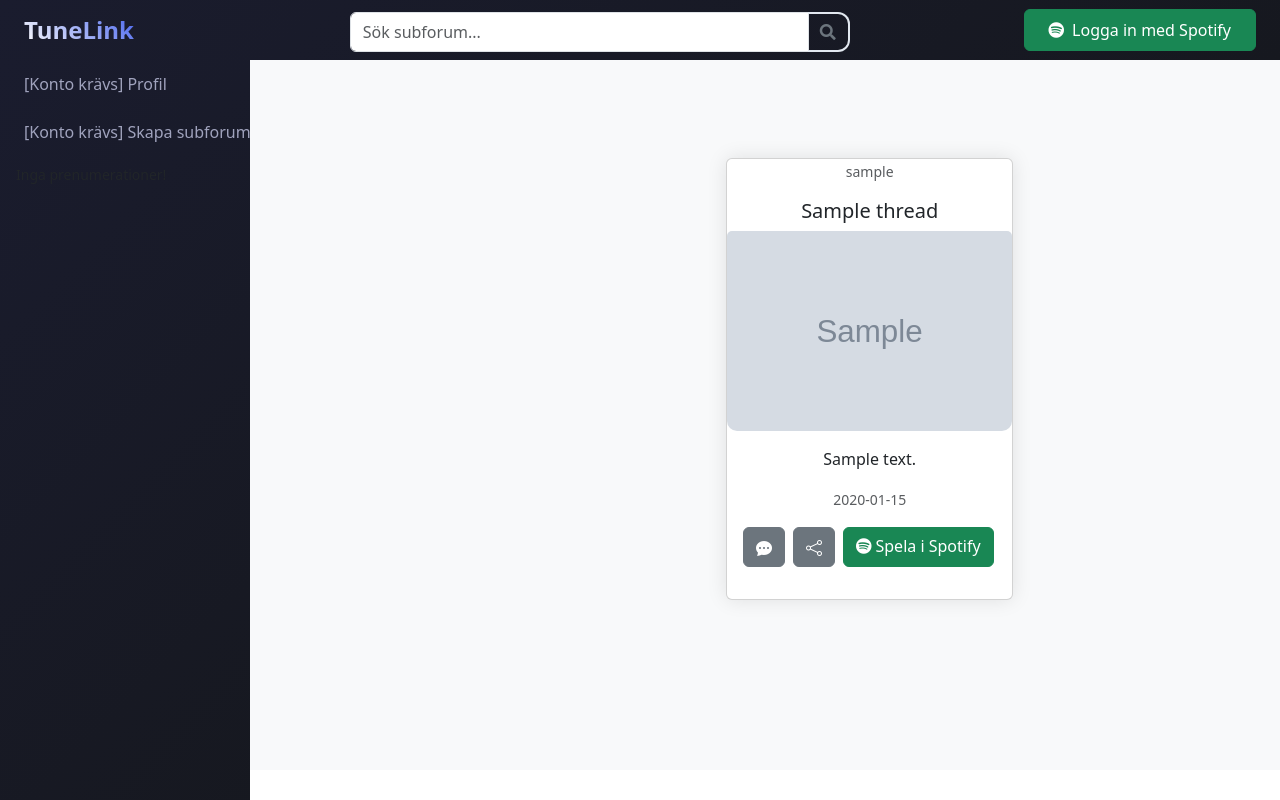
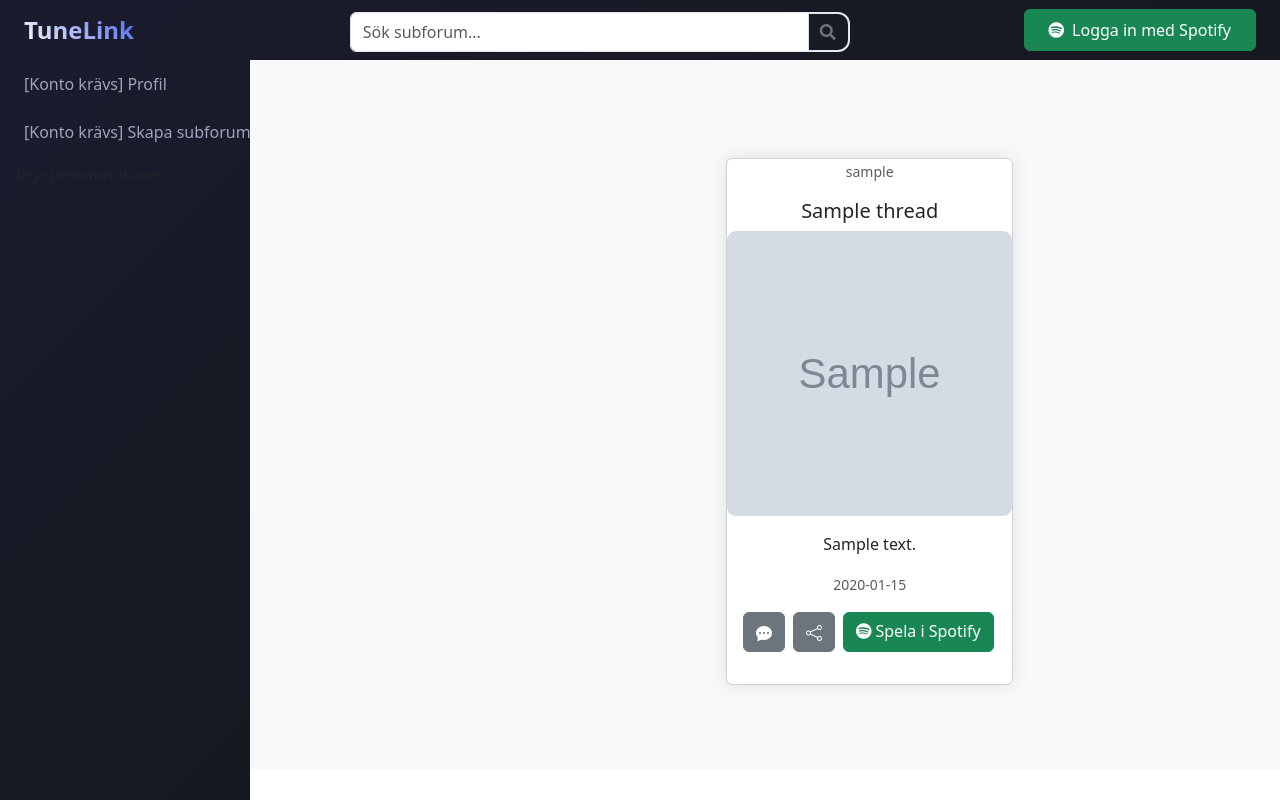
Before and after one commit to itsHampus/TuneLink_08, a Flask app: template templates/dashboard.html in a window 1280 px wide. Run offline with Flask 3, Linux system fonts and the light colour scheme; the template is opened without the code that fills it: most values are stand-ins (such as "Sample title", 1, 10 or a date in 2020); grey boxes marked "Sample" are stand-in pictures.

Commit message:
Update dashboard.html

```diff
--- a/templates/dashboard.html
+++ b/templates/dashboard.html
@@ -24,7 +24,7 @@
           <h5 class="text-center card-title">{{ thread.title }}</h5>
 
           <a href="{{ thread.spotify_url }}" target="_blank">
-            <img class="thread_image card-img-top" src="{{ thread.album_image }}" alt="Spotify Album Cover" />
+            <img class="thread_image card-img-top" src="{{ thread.album_image }}" alt="Spotify Album Cover" style="width: 100%; height: auto; aspect-ratio: 1 / 1; object-fit: cover; border-radius: 9px;" />
           </a>
 
           <div class="card-body">
```
